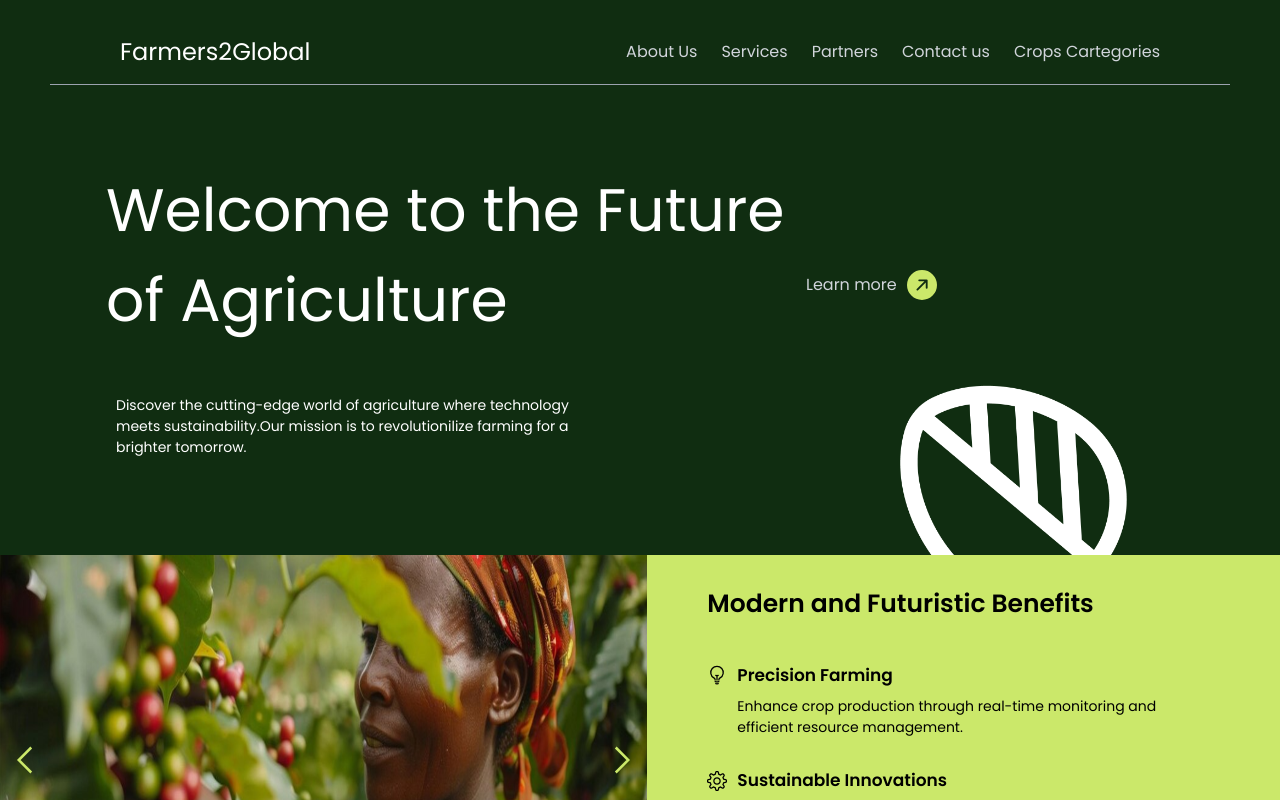
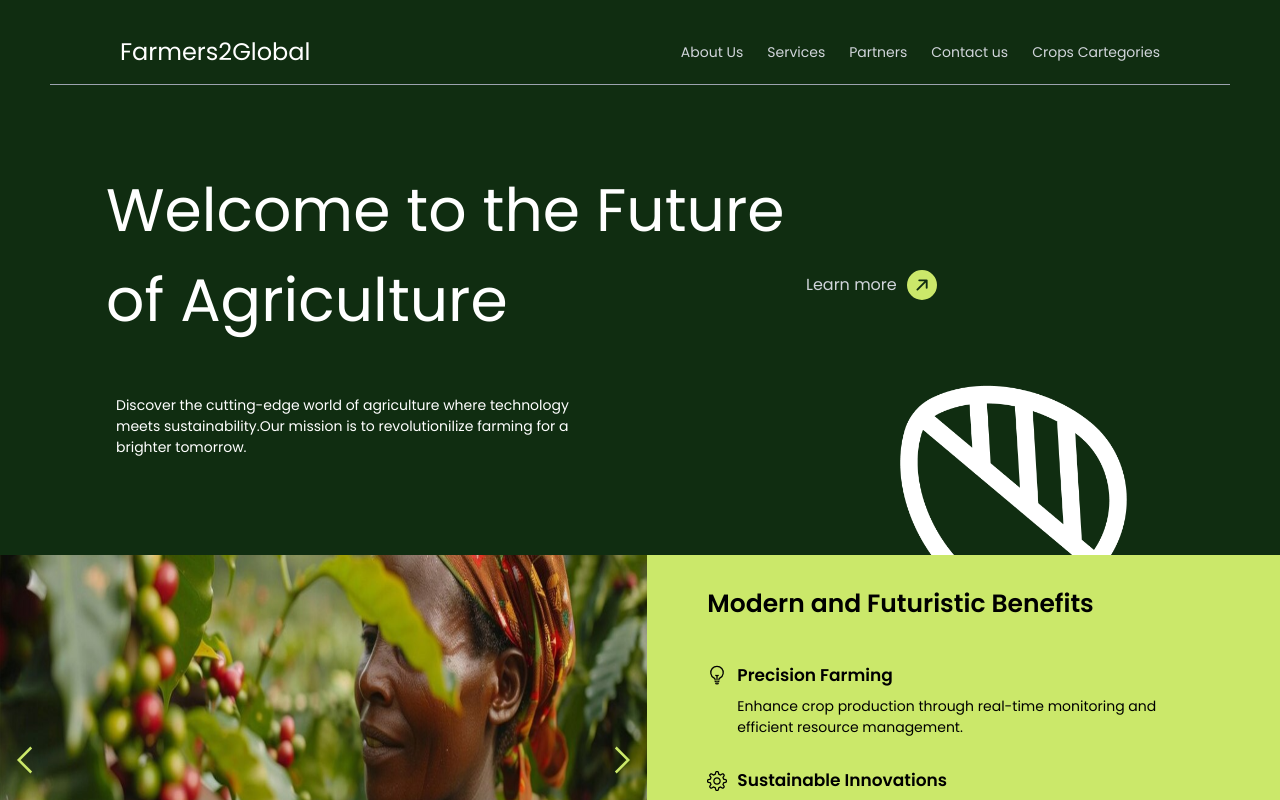
Before and after one commit to MUGISHA-Pascal/AgriGrowth, a React (Create React App) app in the folder frontend/: page / in a window 1280 px wide. Shown: the top 800 px of the page. Built offline with nearby package versions, Linux system fonts and the light colour scheme.

Commit message:
frontend

```diff
--- a/frontend/src/components/Homepage.tsx
+++ b/frontend/src/components/Homepage.tsx
@@ -108,7 +108,7 @@ const Homepage = () => {
               </ul>
             </div>
           )}
-          <ul className="flex space-x-6 max-md:hidden font-normal text-gray-300">
+          <ul className="flex space-x-6 max-md:hidden font-normal text-gray-300 text-[14px]">
             <li>
               <a href="#" className="hover:text-green-300">
                 About Us
```
